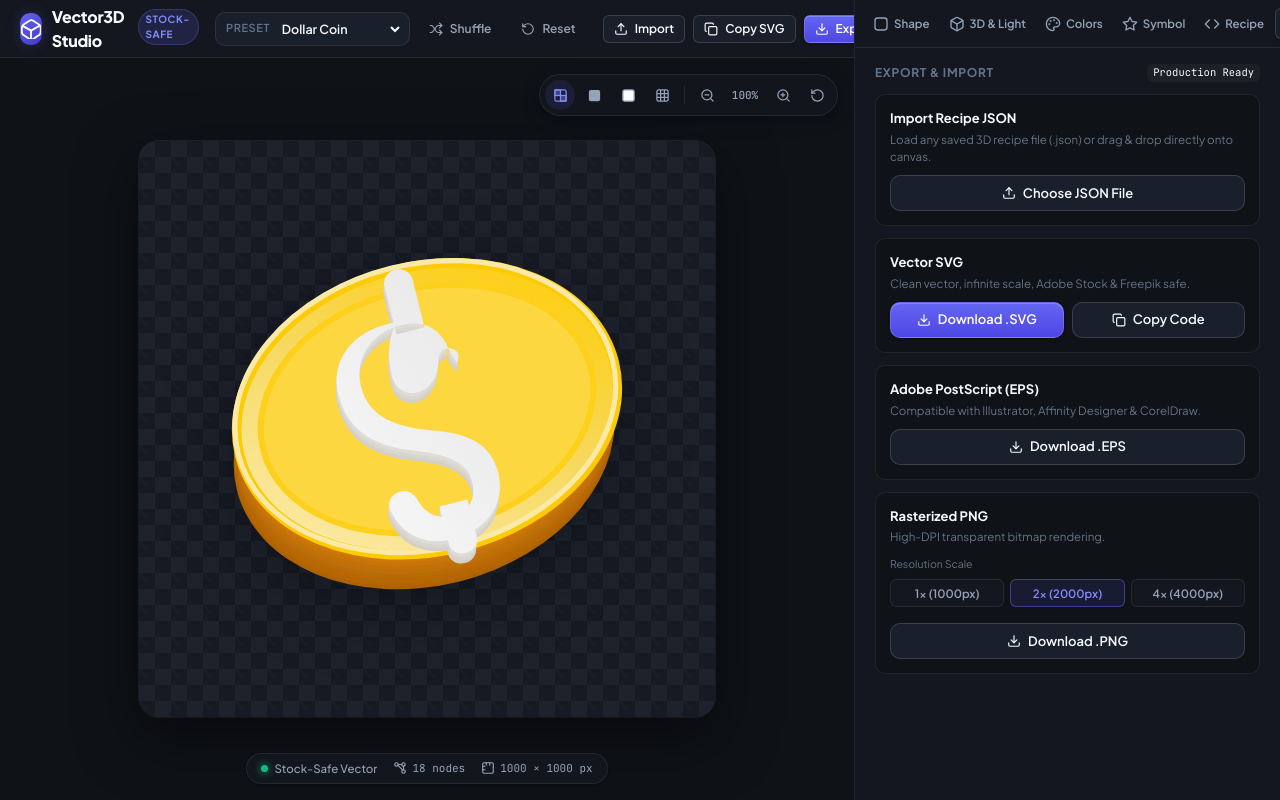
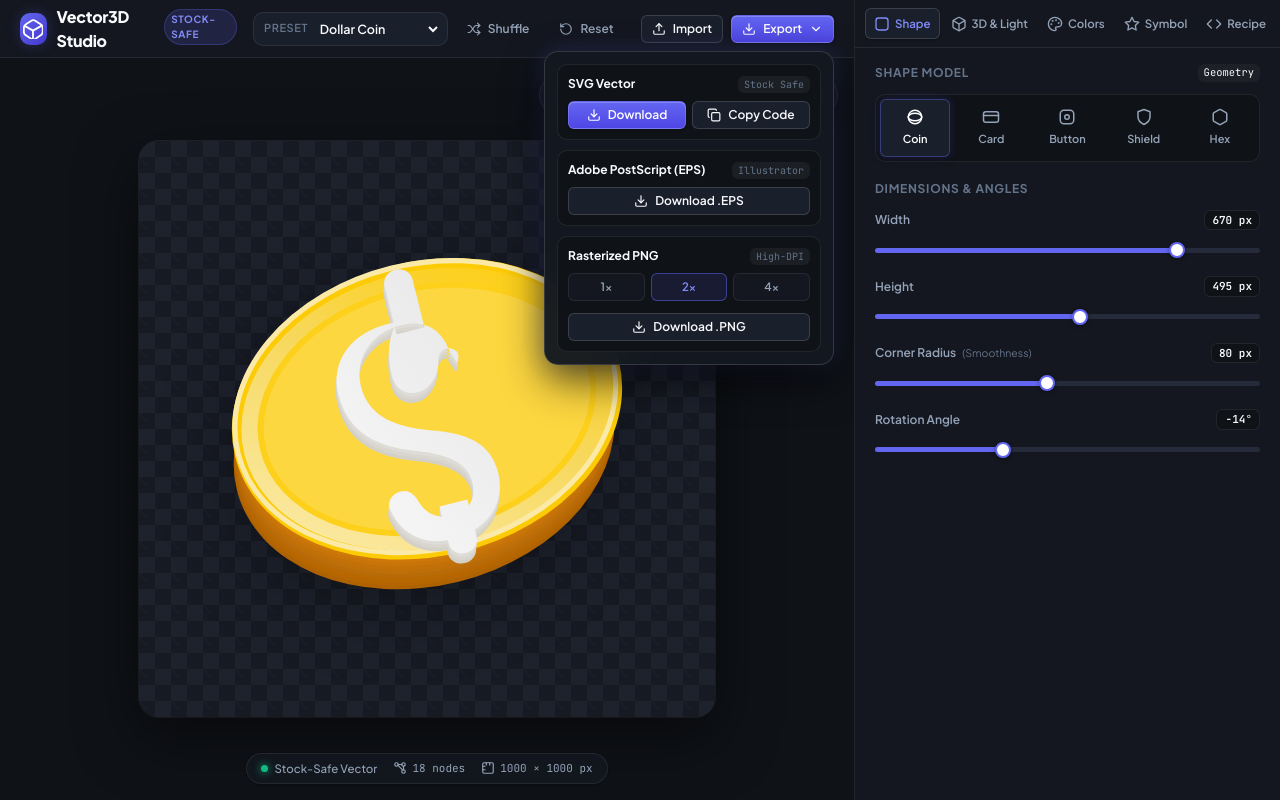
Before and after one commit to yudafhd/3D-vector-studio, a website built with Vite: page index.html in a window 1280 px wide. Both pictures are taken after a click on the button "Export". Built offline with nearby package versions, Linux system fonts and the light colour scheme.

Commit message:
refactor: simplify UI layout with clean floating export menu and non-redundant controls

```diff
--- a/src/main.ts
+++ b/src/main.ts
@@ -52,14 +52,58 @@ app.innerHTML = `
             <span>Import</span>
             <input id="topbarImportInput" type="file" accept=".json,application/json" style="display: none;" />
           </label>
-          <button id="quickCopySvg" class="btn btn-secondary btn-sm" title="Copy SVG code to clipboard">
-            ${UI_ICONS.copy}
-            <span>Copy SVG</span>
-          </button>
-          <button id="topExportBtn" class="btn btn-primary btn-sm">
-            ${UI_ICONS.download}
-            <span>Export</span>
-          </button>
+
+          <div class="export-menu-wrap">
+            <button id="exportMenuToggle" class="btn btn-primary btn-sm" aria-expanded="false" title="Export Vector Asset">
+              ${UI_ICONS.download}
+              <span>Export</span>
+              ${UI_ICONS.chevronDown}
+            </button>
+            <div id="exportPopover" class="export-popover">
+              <!-- SVG -->
+              <div class="export-menu-item">
+                <div class="export-menu-header">
+                  <span class="export-menu-title">SVG Vector</span>
+                  <span class="export-menu-badge">Stock Safe</span>
+                </div>
+                <div style="display: flex; gap: 6px;">
+                  <button id="exportSvg" class="btn btn-primary btn-sm" style="flex: 1;">
+                    ${UI_ICONS.download} Download
+                  </button>
+                  <button id="quickCopySvg" class="btn btn-secondary btn-sm" style="flex: 1;">
+                    ${UI_ICONS.copy} Copy Code
+                  </button>
+                </div>
+              </div>
+
+              <!-- EPS -->
+              <div class="export-menu-item">
+                <div class="export-menu-header">
+                  <span class="export-menu-title">Adobe PostScript (EPS)</span>
+                  <span class="export-menu-badge">Illustrator</span>
+                </div>
+                <button id="exportEps" class="btn btn-secondary btn-sm" style="width: 100%;">
+                  ${UI_ICONS.download} Download .EPS
+                </button>
+              </div>
+
+              <!-- PNG -->
+              <div class="export-menu-item">
+                <div class="export-menu-header">
+                  <span class="export-menu-title">Rasterized PNG</span>
+                  <span class="export-menu-badge">High-DPI</span>
+                </div>
+                <div class="png-scale-picker">
+                  <button type="button" class="png-scale-btn" data-scale="1">1x</button>
+                  <button type="button" class="png-scale-btn active" data-scale="2">2x</button>
+                  <button type="button" class="png-scale-btn" data-scale="4">4x</button>
+                </div>
+                <button id="exportPng" class="btn btn-secondary btn-sm" style="width: 100%; margin-top: 4px;">
+                  ${UI_ICONS.download} Download .PNG
+                </button>
+              </div>
+            </div>
+          </div>
         </div>
       </header>
 
@@ -142,10 +186,6 @@ app.innerHTML = `
         <button class="inspector-tab" data-tab="recipe" role="tab">
           ${UI_ICONS.tabCode}
           <span>Recipe</span>
-        </button>
-        <button class="inspector-tab" data-tab="export" role="tab">
-          ${UI_ICONS.tabExport}
-          <span>Export</span>
         </button>
       </nav>
 
@@ -446,83 +486,6 @@ app.innerHTML = `
             </div>
             <div id="recipeError" class="error-banner"></div>
             <button id="applyRecipe" class="btn btn-primary" style="width: 100%;">Apply Recipe Changes</button>
-          </div>
-        </div>
-
-        <!-- Panel 6: Export Studio -->
-        <div id="panel-export" class="inspector-panel">
-          <div class="panel-section">
-            <div class="panel-header">
-              <h3>Export & Import</h3>
-              <span class="header-badge">Production Ready</span>
-            </div>
-            <div class="export-cards-grid">
-              <!-- Import Recipe Card -->
-              <div class="export-card">
-                <div class="export-card-header">
-                  <div class="export-card-info">
-                    <h4>Import Recipe JSON</h4>
-                    <p>Load any saved 3D recipe file (.json) or drag & drop directly onto canvas.</p>
-                  </div>
-                </div>
-                <label class="btn btn-secondary" style="cursor: pointer; width: 100%;">
-                  ${UI_ICONS.upload} Choose JSON File
-                  <input id="exportPanelImportInput" type="file" accept=".json,application/json" style="display: none;" />
-                </label>
-              </div>
-
-              <!-- SVG Card -->
-              <div class="export-card">
-                <div class="export-card-header">
-                  <div class="export-card-info">
-                    <h4>Vector SVG</h4>
-                    <p>Clean vector, infinite scale, Adobe Stock & Freepik safe.</p>
-                  </div>
-                </div>
-                <div style="display: flex; gap: 8px;">
-                  <button id="exportSvg" class="btn btn-primary" style="flex: 1;">
-                    ${UI_ICONS.download} Download .SVG
-                  </button>
-                  <button id="exportCopySvgDirect" class="btn btn-secondary" style="flex: 1;">
-                    ${UI_ICONS.copy} Copy Code
-                  </button>
-                </div>
-              </div>
-
-              <!-- EPS Card -->
-              <div class="export-card">
-                <div class="export-card-header">
-                  <div class="export-card-info">
-                    <h4>Adobe PostScript (EPS)</h4>
-                    <p>Compatible with Illustrator, Affinity Designer & CorelDraw.</p>
-                  </div>
-                </div>
-                <button id="exportEps" class="btn btn-secondary" style="width: 100%;">
-                  ${UI_ICONS.download} Download .EPS
-                </button>
-              </div>
-
-              <!-- PNG Card -->
-              <div class="export-card">
-                <div class="export-card-header">
-                  <div class="export-card-info">
-                    <h4>Rasterized PNG</h4>
-                    <p>High-DPI transparent bitmap rendering.</p>
-                  </div>
-                </div>
-                <div class="control-group">
-                  <span class="control-caption" style="margin-bottom: 2px;">Resolution Scale</span>
-                  <div class="png-scale-picker">
-                    <button type="button" class="png-scale-btn" data-scale="1">1x (1000px)</button>
-                    <button type="button" class="png-scale-btn active" data-scale="2">2x (2000px)</button>
-                    <button type="button" class="png-scale-btn" data-scale="4">4x (4000px)</button>
-                  </div>
-                </div>
-                <button id="exportPng" class="btn btn-secondary" style="width: 100%; margin-top: 6px;">
-                  ${UI_ICONS.download} Download .PNG
-                </button>
-              </div>
-            </div>
           </div>
         </div>
       </div>
@@ -901,13 +864,27 @@ tabs.forEach((tab) => {
   });
 });
 
-// Topbar Export Button: Navigate to Export Tab
-el<HTMLButtonElement>("topExportBtn").addEventListener("click", () => {
-  tabs.forEach((t) => t.classList.toggle("active", t.dataset.tab === "export"));
-  panels.forEach((p) => p.classList.toggle("active", p.id === "panel-export"));
-  // Scroll to inspector on mobile
-  if (window.innerWidth <= 860) {
-    document.querySelector(".inspector")?.scrollIntoView({ behavior: "smooth" });
+// Export Popover Toggle
+const exportMenuToggle = el<HTMLButtonElement>("exportMenuToggle");
+const exportPopover = el<HTMLDivElement>("exportPopover");
+
+exportMenuToggle.addEventListener("click", (e) => {
+  e.stopPropagation();
+  const isOpen = exportPopover.classList.toggle("open");
+  exportMenuToggle.setAttribute("aria-expanded", String(isOpen));
+});
+
+document.addEventListener("click", (e) => {
+  if (!exportPopover.contains(e.target as Node) && !exportMenuToggle.contains(e.target as Node)) {
+    exportPopover.classList.remove("open");
+    exportMenuToggle.setAttribute("aria-expanded", "false");
+  }
+});
+
+window.addEventListener("keydown", (e) => {
+  if (e.key === "Escape") {
+    exportPopover.classList.remove("open");
+    exportMenuToggle.setAttribute("aria-expanded", "false");
   }
 });
 
@@ -986,7 +963,6 @@ async function copySvgToClipboard(): Promise<void> {
 }
 
 el<HTMLButtonElement>("quickCopySvg").addEventListener("click", copySvgToClipboard);
-el<HTMLButtonElement>("exportCopySvgDirect").addEventListener("click", copySvgToClipboard);
 
 // Export Actions
 el<HTMLButtonElement>("exportSvg").addEventListener("click", () => {
@@ -1155,7 +1131,6 @@ function bindFileInput(id: string): void {
 
 bindFileInput("topbarImportInput");
 bindFileInput("recipeImportInput");
-bindFileInput("exportPanelImportInput");
 
 // Drag & Drop JSON onto Window / Canvas
 window.addEventListener("dragover", (e) => {
--- a/src/style.css
+++ b/src/style.css
@@ -297,11 +297,74 @@ button, input, select, textarea {
   gap: 8px;
 }
 
-/* Export Button Group */
-.export-group {
+/* Export Popover Menu */
+.export-menu-wrap {
+  position: relative;
+}
+
+.export-popover {
+  position: absolute;
+  top: calc(100% + 8px);
+  right: 0;
+  width: 290px;
+  background: rgba(20, 24, 33, 0.97);
+  backdrop-filter: blur(20px);
+  -webkit-backdrop-filter: blur(20px);
+  border: 1px solid var(--border-medium);
+  border-radius: var(--radius-lg);
+  box-shadow: 0 16px 40px rgba(0, 0, 0, 0.65), 0 0 24px var(--accent-glow);
+  padding: 12px;
+  display: none;
+  flex-direction: column;
+  gap: 10px;
+  z-index: 100;
+  animation: popoverIn 0.16s cubic-bezier(0.16, 1, 0.3, 1) forwards;
+}
+
+.export-popover.open {
+  display: flex;
+}
+
+@keyframes popoverIn {
+  from {
+    opacity: 0;
+    transform: translateY(-6px) scale(0.97);
+  }
+  to {
+    opacity: 1;
+    transform: translateY(0) scale(1);
+  }
+}
+
+.export-menu-item {
+  display: flex;
+  flex-direction: column;
+  gap: 8px;
+  padding: 10px;
+  background: var(--bg-workspace);
+  border: 1px solid var(--border-subtle);
+  border-radius: var(--radius-md);
+}
+
+.export-menu-header {
   display: flex;
   align-items: center;
-  gap: 4px;
+  justify-content: space-between;
+}
+
+.export-menu-title {
+  font-size: 12px;
+  font-weight: 700;
+  color: var(--text-primary);
+}
+
+.export-menu-badge {
+  font-size: 10px;
+  font-family: var(--font-mono);
+  color: var(--text-muted);
+  background: rgba(255, 255, 255, 0.05);
+  padding: 1px 6px;
+  border-radius: var(--radius-sm);
 }
 
 /* Stage Viewport Area */
```
